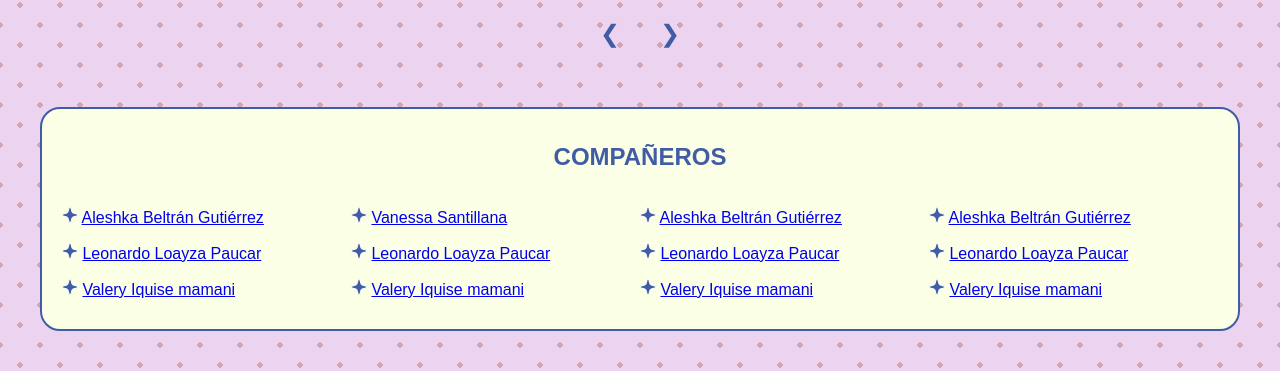
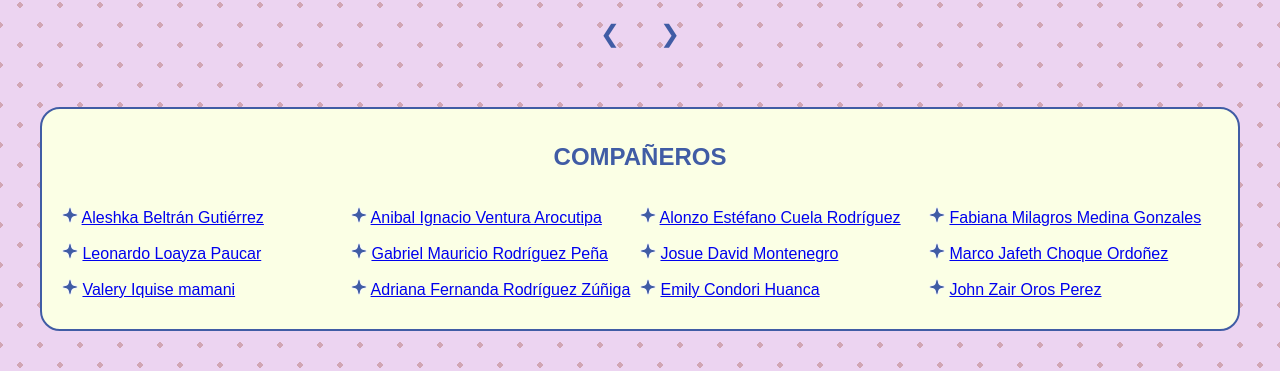
Before and after one commit to Mishell-Chandra/mishell-chandra.github.io, a plain HTML site: page index.html in a window 1280 px wide. Shown: the part 815-1186 px from the top of the page. Drawn offline with nearby package versions, Linux system fonts and the light colour scheme.

Commit message:
Update index.html

```diff
--- a/index.html
+++ b/index.html
@@ -464,28 +464,28 @@ border: solid 2px #405ca5;
           </div>
         <div style="flex: 1">
           <p><img class="star" src="icons/star.svg" alt="star-icon">
-        <a href="https://aleshka18.github.io/aleshkabeltran/" target="_blank">Vanessa Santillana</a></p>
+        <a href="https://nashvent.github.io/" target="_blank">Anibal Ignacio Ventura Arocutipa</a></p>
           <p><img class="star" src="icons/star.svg" alt="star-icon">
-        <a href="https://leonardoloayza.github.io/" target="_blank">Leonardo Loayza Paucar</a></p>
+        <a href="https://gabrielmaurodriguez.github.io/gabrielmauriciorodriguezpe-a.github.io/" target="_blank">Gabriel Mauricio Rodríguez Peña</a></p>
           <p><img class="star" src="icons/star.svg" alt="star-icon">
-        <a href="https://valery-cielo-iquise.neocities.org/" target="_blank">Valery Iquise mamani</a></p>
+        <a href="https://adrianarz7.github.io/AdrianaRz.github.io/" target="_blank">Adriana Fernanda Rodríguez Zúñiga</a></p>
         </div>
         <div style="flex: 1">
           <p><img class="star" src="icons/star.svg" alt="star-icon">
-        <a href="https://aleshka18.github.io/aleshkabeltran/" target="_blank">Aleshka Beltrán Gutiérrez</a></p>
+        <a href="https://dnursaurio.github.io/" target="_blank">Alonzo Estéfano Cuela Rodríguez</a></p>
           <p><img class="star" src="icons/star.svg" alt="star-icon">
-        <a href="https://leonardoloayza.github.io/" target="_blank">Leonardo Loayza Paucar</a></p>
+        <a href="https://josuemontenegro.com/" target="_blank">Josue David Montenegro</a></p>
           <p><img class="star" src="icons/star.svg" alt="star-icon">
-        <a href="https://valery-cielo-iquise.neocities.org/" target="_blank">Valery Iquise mamani</a></p>
+        <a href="https://emilycondorih.github.io/" target="_blank">Emily Condori Huanca</a></p>
         </div>
 
         <div style="flex: 1">
           <p><img class="star" src="icons/star.svg" alt="star-icon">
-        <a href="https://aleshka18.github.io/aleshkabeltran/" target="_blank">Aleshka Beltrán Gutiérrez</a></p>
+        <a href="https://fabme105.github.io/FabianaMedina/" target="_blank">Fabiana Milagros Medina Gonzales</a></p>
           <p><img class="star" src="icons/star.svg" alt="star-icon">
-        <a href="https://leonardoloayza.github.io/" target="_blank">Leonardo Loayza Paucar</a></p>
+        <a href="https://marco-choque4.github.io/Final-Datos/" target="_blank">Marco Jafeth Choque Ordoñez</a></p>
           <p><img class="star" src="icons/star.svg" alt="star-icon">
-        <a href="https://valery-cielo-iquise.neocities.org/" target="_blank">Valery Iquise mamani</a></p>
+        <a href="https://jhzair.github.io/Epic_Blog/" target="_blank">John Zair Oros Perez</a></p>
         </div>
         </div>
   </div>
```
